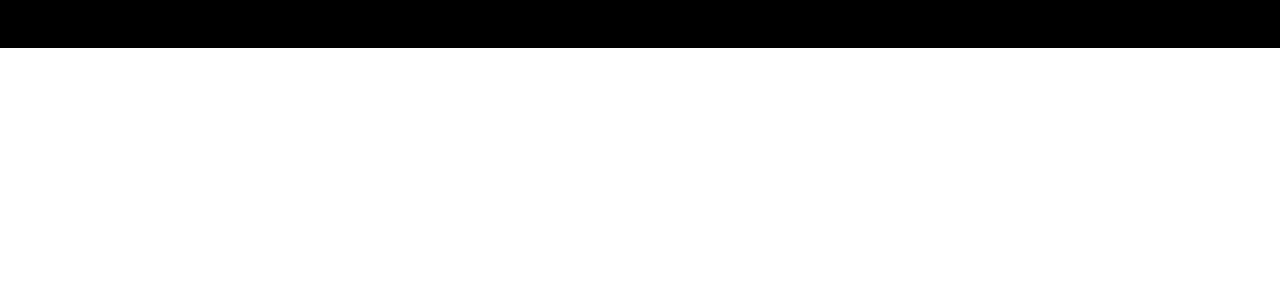
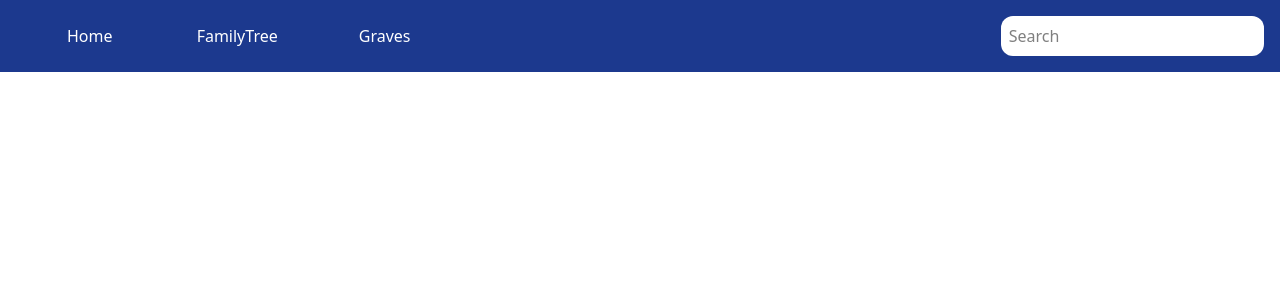
Before and after one commit to Lily-ofthevalley/geneology-site, a React (Vite) app: page /search in a window 1280 px wide. Shown: the top 300 px of the page. Built offline with nearby package versions, Linux system fonts and the light colour scheme.

Commit message:
finished current navbar
Will add more pages later

```diff
--- a/src/components/Navbar/Navbar.tsx
+++ b/src/components/Navbar/Navbar.tsx
@@ -1,5 +1,34 @@
+import Search from "./Search";
+import { NavLink } from "react-router";
+
 const Navbar = () => {
-  return <div className="w-full p-3 bg-black">Kaas</div>;
+  return (
+    <div className="w-full bg-blue-900 flex flex-row">
+      <div className="w-7/12 flex flex-row ml-4">
+        <NavLink
+          to="/"
+          className="flex items-center justify-center w-1/5 hover:bg-blue-800 transition duration-300 py-3 px-6 rounded-lg text-white"
+        >
+          Home
+        </NavLink>
+        <NavLink
+          to="/familytree"
+          className="flex items-center justify-center w-1/5 hover:bg-blue-800 transition duration-300 py-3 px-6 rounded-lg text-white"
+        >
+          FamilyTree
+        </NavLink>
+        <NavLink
+          to="/graves"
+          className="flex items-center justify-center w-1/5 hover:bg-blue-800 transition duration-300 py-3 px-6 rounded-lg text-white"
+        >
+          Graves
+        </NavLink>
+      </div>
+      <div className="w-5/12 flex items-center">
+        <Search />
+      </div>
+    </div>
+  );
 };
 
 export default Navbar;
--- /dev/null
+++ b/src/components/Navbar/Search.tsx
@@ -0,0 +1,10 @@
+const Search = () => {
+  return (
+    <input
+      className="w-2/4 bg-white m-4 p-2 rounded-xl ml-auto"
+      placeholder="Search"
+    />
+  );
+};
+
+export default Search;
```
